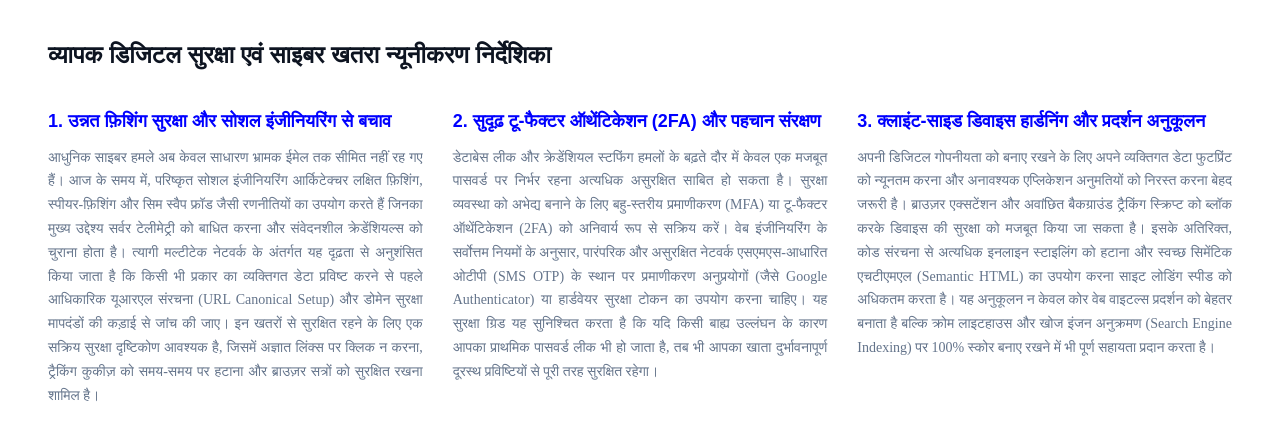
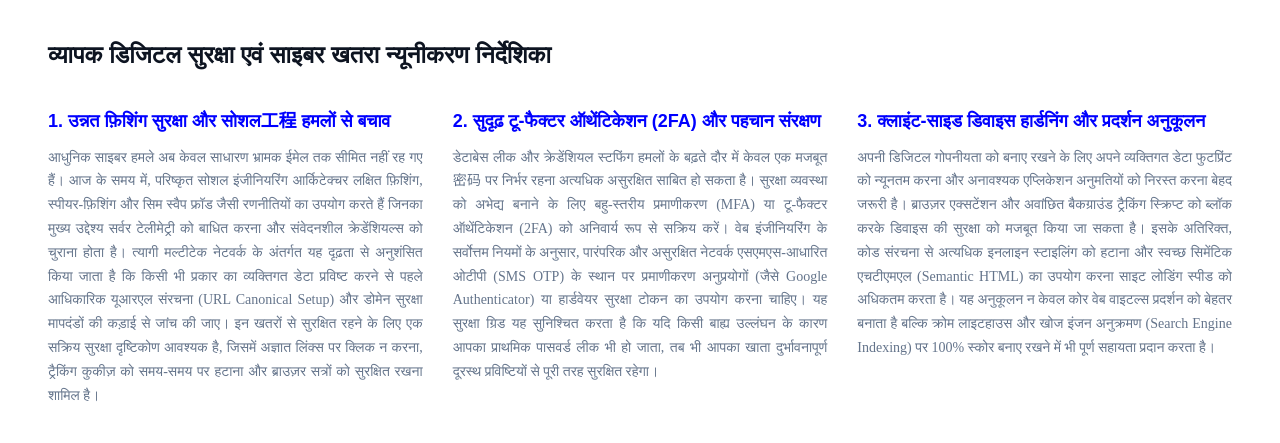
Before and after one commit to HimanshuTyagiJi/TyagiHub, a Jekyll site: the page built from hi/shield/index.html, in a window 1280 px wide and 900 px high, scrolled down 1154 px. Shown: the part 149-592 px from the top of the window. Built offline with Jekyll 4.4.1, drawn with Linux system fonts in a browser that asks for light colours; comment, search, counter and statistics services are not loaded.

Commit message:
Update index.html

```diff
--- a/hi/shield/index.html
+++ b/hi/shield/index.html
@@ -44,7 +44,7 @@ extra_js:
     <div class="container">
 
       <div class="shield-search-box">
-        <input type="search" id="shield-search" placeholder="स्कैम्स, सुरक्षा टिप्स और गाइड सर्च करें..." aria-label="Search cybersecurity guides" autocomplete="off" spellcheck="false">
+        <input type="search" id="shield-search" placeholder="स्कैम्स, सुरक्षा टिप्स और गाइड सर्च करें..." aria-label="साइबर सुरक्षा गाइड खोजें" autocomplete="off" spellcheck="false">
       </div>
 
       <div id="post-wrapper" class="grid-3" data-page-lang="hi">
@@ -77,7 +77,7 @@ extra_js:
       <div class="shield-insights-grid">
 
         <div class="shield-insights-column">
-          <h3>1. उन्नत फ़िशिंग सुरक्षा और सोशल इंजीनियरिंग से बचाव</h3>
+          <h3>1. उन्नत फ़िशिंग सुरक्षा और सोशल工程 हमलों से बचाव</h3>
           <p>
             आधुनिक साइबर हमले अब केवल साधारण भ्रामक ईमेल तक सीमित नहीं रह गए हैं। आज के समय में, परिष्कृत सोशल इंजीनियरिंग आर्किटेक्चर लक्षित फ़िशिंग, स्पीयर-फ़िशिंग और सिम स्वैप फ्रॉड जैसी रणनीतियों का उपयोग करते हैं जिनका मुख्य उद्देश्य सर्वर टेलीमेट्री को बाधित करना और संवेदनशील क्रेडेंशियल्स को चुराना होता है। त्यागी मल्टीटेक नेटवर्क के अंतर्गत यह दृढ़ता से अनुशंसित किया जाता है कि किसी भी प्रकार का व्यक्तिगत डेटा प्रविष्ट करने से पहले आधिकारिक यूआरएल संरचना (URL Canonical Setup) और डोमेन सुरक्षा मापदंडों की कड़ाई से जांच की जाए। इन खतरों से सुरक्षित रहने के लिए एक सक्रिय सुरक्षा दृष्टिकोण आवश्यक है, जिसमें अज्ञात लिंक्स पर क्लिक न करना, ट्रैकिंग कुकीज़ को समय-समय पर हटाना और ब्राउज़र सत्रों को सुरक्षित रखना शामिल है।
           </p>
@@ -86,7 +86,7 @@ extra_js:
         <div class="shield-insights-column">
           <h3>2. सुदृढ़ टू-फैक्टर ऑथेंटिकेशन (2FA) और पहचान संरक्षण</h3>
           <p>
-            डेटाबेस लीक और क्रेडेंशियल स्टफिंग हमलों के बढ़ते दौर में केवल एक मजबूत पासवर्ड पर निर्भर रहना अत्यधिक असुरक्षित साबित हो सकता है। सुरक्षा व्यवस्था को अभेद्य बनाने के लिए बहु-स्तरीय प्रमाणीकरण (MFA) या टू-फैक्टर ऑथेंटिकेशन (2FA) को अनिवार्य रूप से सक्रिय करें। वेब इंजीनियरिंग के सर्वोत्तम नियमों के अनुसार, पारंपरिक और असुरक्षित नेटवर्क एसएमएस-आधारित ओटीपी (SMS OTP) के स्थान पर प्रमाणीकरण अनुप्रयोगों (जैसे Google Authenticator) या हार्डवेयर सुरक्षा टोकन का उपयोग करना चाहिए। यह सुरक्षा ग्रिड यह सुनिश्चित करता है कि यदि किसी बाह्य उल्लंघन के कारण आपका प्राथमिक पासवर्ड लीक भी हो जाता है, तब भी आपका खाता दुर्भावनापूर्ण दूरस्थ प्रविष्टियों से पूरी तरह सुरक्षित रहेगा।
+            डेटाबेस लीक और क्रेडेंशियल स्टफिंग हमलों के बढ़ते दौर में केवल एक मजबूत密码 पर निर्भर रहना अत्यधिक असुरक्षित साबित हो सकता है। सुरक्षा व्यवस्था को अभेद्य बनाने के लिए बहु-स्तरीय प्रमाणीकरण (MFA) या टू-फैक्टर ऑथेंटिकेशन (2FA) को अनिवार्य रूप से सक्रिय करें। वेब इंजीनियरिंग के सर्वोत्तम नियमों के अनुसार, पारंपरिक और असुरक्षित नेटवर्क एसएमएस-आधारित ओटीपी (SMS OTP) के स्थान पर प्रमाणीकरण अनुप्रयोगों (जैसे Google Authenticator) या हार्डवेयर सुरक्षा टोकन का उपयोग करना चाहिए। यह सुरक्षा ग्रिड यह सुनिश्चित करता है कि यदि किसी बाह्य उल्लंघन के कारण आपका प्राथमिक पासवर्ड लीक भी हो जाता, तब भी आपका खाता दुर्भावनापूर्ण दूरस्थ प्रविष्टियों से पूरी तरह सुरक्षित रहेगा।
           </p>
         </div>
 
```
Also changed, not shown: other parts of hi/shield/index.html (+1 -1 lines).
